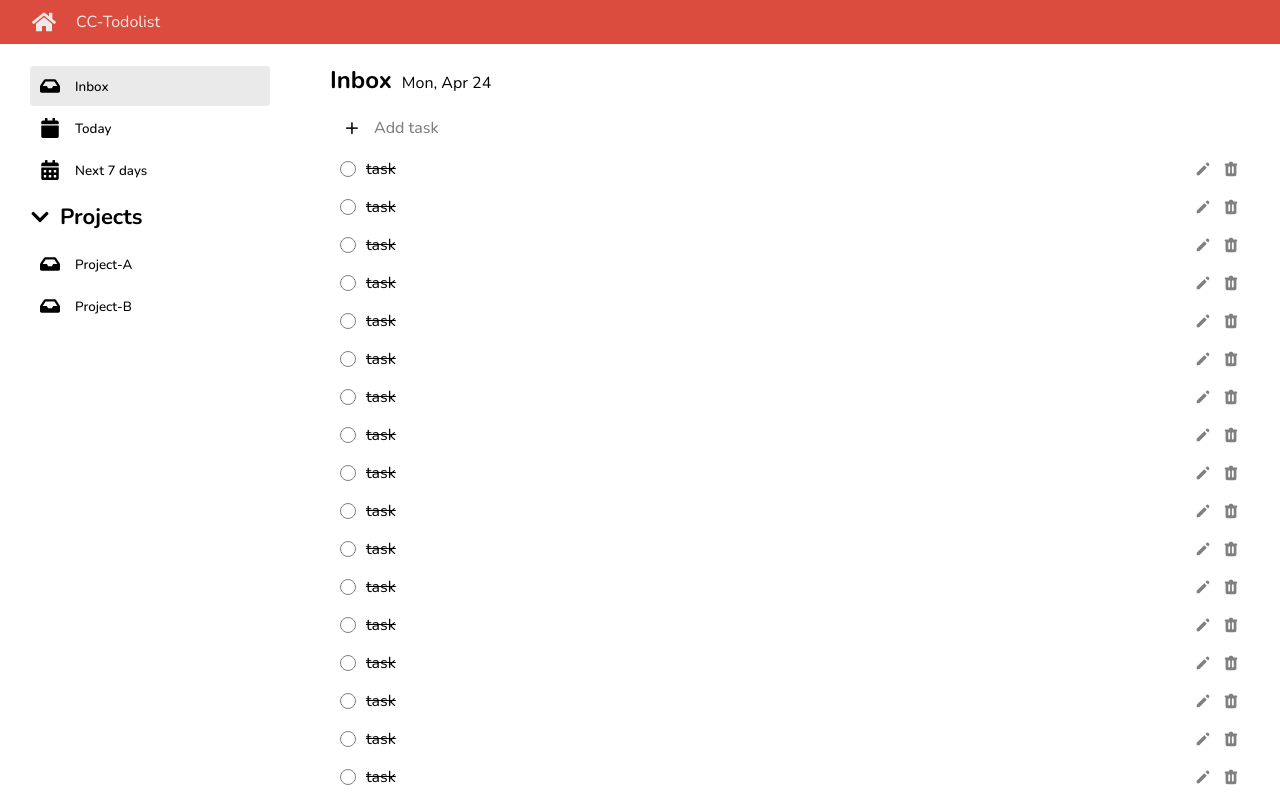
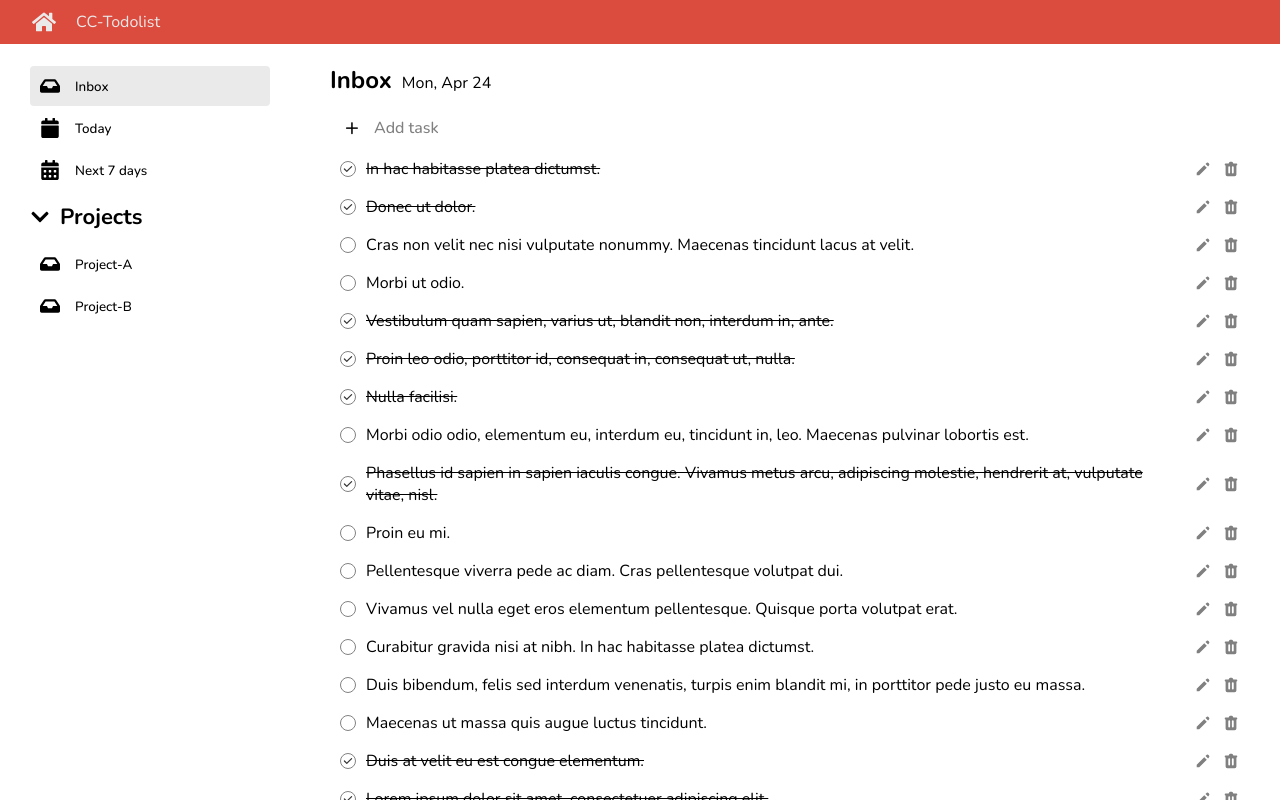
Before and after one commit to Krittayot007/CC-React-Todolist, a React (Create React App) app: page / in a window 1280 px wide. Built offline with nearby package versions, Linux system fonts and the light colour scheme.

Commit message:
finish:render with mockdata

```diff
--- a/src/components/Todo/AddTodo.jsx
+++ b/src/components/Todo/AddTodo.jsx
@@ -16,7 +16,7 @@ export function AddTodo() {
           <h3>Add task</h3>
         </div>
       ) : (
-        <TodoForm onSetIsAddMode={setIsAddMode}/>
+        <TodoForm  onSetIsShowForm={setIsAddMode} submitText='Add task'/>
       )}
     </>
   );
--- a/src/components/Todo/TodoContent.jsx
+++ b/src/components/Todo/TodoContent.jsx
@@ -1,13 +1,19 @@
 import { AddTodo } from './AddTodo';
 import { TodoHeader } from './TodoHeader';
 import { TodoLists } from './TodoLists'
+import mockData from '../../data/todos.json'
+import { useState } from 'react';
 
 export function TodoContent() {
+
+  const [todos, setTodos] = useState(mockData);
+  console.log(todos);
+
     return (
       <main className="content">
         <TodoHeader />
         <AddTodo />
-        <TodoLists />
+        <TodoLists todos={todos}/>
       </main>
     );
 }
--- a/src/components/Todo/TodoForm.jsx
+++ b/src/components/Todo/TodoForm.jsx
@@ -1,9 +1,9 @@
 import styles from './TodoForm.module.scss'
 import React, {useState} from 'react';
 
-export function TodoForm ({onSetIsAddMode}) {
+export function TodoForm ({onSetIsShowForm , submitText, oldTask}) {
 
-  const [task, setTask] = useState('');
+  const [task, setTask] = useState(oldTask || '');
   const [isError, setIsError] = useState(false)
 
   const handleSubmit = (e) => {
@@ -13,11 +13,15 @@ export function TodoForm ({onSetIsAddMode}) {
       return;
     }
     // จบ add mode
-    onSetIsAddMode(false);
+    onSetIsShowForm(false);
   };
   const handleClickCancel = (e) => {
-    console.log("Cancel");
-    onSetIsAddMode(false);
+    // // from Add todo / add
+    // onSetIsAddMode?.(false);
+    // // from Todo item / edit
+    // onSetIsEditMode?.(false);
+    // for Add / foe Edit
+    onSetIsShowForm?.(false);
   };
   const handleChangeInput = (e) => {
     setIsError(false);
@@ -32,7 +36,7 @@ export function TodoForm ({onSetIsAddMode}) {
             {isError && <p className={styles.todo__error}>Title is required</p>}
             <div className={styles.todo__form__buttons}>
               <button type='button' onClick={handleClickCancel}>Cancel</button>
-              <button type='submit'>Add Task</button>
+              <button type='submit'>{submitText}</button>
             </div>
           </div>
         </form>
--- a/src/components/Todo/TodoItem.jsx
+++ b/src/components/Todo/TodoItem.jsx
@@ -1,21 +1,45 @@
 import styles from './TodoItem.module.scss';
+import { useState } from 'react';
 import { HiCheck, HiPencil, HiTrash } from 'react-icons/hi';
+import { TodoForm } from './TodoForm';
 
-export function TodoItem () {
+export function TodoItem ({todo}) {
+  // check === done
+  const [isCheck, setIsCheck] = useState(todo.status);
+  const [isEdit, setisEdit] = useState(false);
+
+  const handleToggleCheck = () => {
+    setIsCheck(!isCheck);
+  }
+
+  const handleOpenEditMode = () => {
+    setisEdit(true);
+  }
+
+  const handleDeleteTodo = () => {
+		console.log("delete")
+	}
+
+  let checkboxStyle = isCheck ?  styles.checkbox__icon__done:  styles.checkbox__icon;
+  let taskStyle = isCheck ? styles.done : '';
+
     return (
-        <li className={styles.todo__item__container}>
-              <div className={styles.checkbox__container}>
-                <HiCheck className={styles.checkbox__icon} />
+      <>
+        { !isEdit ? (<li className={styles.todo__item__container}>
+              <div className={styles.checkbox__container} onClick={handleToggleCheck}>
+                <HiCheck className={checkboxStyle} />
               </div>
-              <p className={styles.done}>{`task`}</p>
+              <p className={taskStyle}>{todo.task}</p>
 
-              <div className={styles.edit__icon}>
+              <div className={styles.edit__icon} onClick={handleOpenEditMode}>
                 <HiPencil />
               </div>
 
-              <div className={styles.delete__icon}>
+              <div className={styles.delete__icon} onClick={handleDeleteTodo}>
                 <HiTrash />
               </div>
-        </li>
+        </li>) :
+        <TodoForm submitText='Edit task' onSetIsShowForm={setisEdit} oldTask='old-task-name'/>}
+      </>
     );
 }
--- a/src/components/Todo/TodoItem.module.scss
+++ b/src/components/Todo/TodoItem.module.scss
@@ -44,11 +44,11 @@ $grey: rgb(234, 234, 234);
 }
 
 // effect ติ้กถูกตอน hover ที่ <li>
-.checkbox__container:hover {
-    .checkbox__icon {
-        display: inline;
-    }
-}
+// .checkbox__container:hover {
+//     .checkbox__icon {
+//         display: inline;
+//     }
+// }
 
 .edit__icon,
 .delete__icon {
--- a/src/components/Todo/TodoLists.jsx
+++ b/src/components/Todo/TodoLists.jsx
@@ -1,11 +1,10 @@
 import { TodoItem } from "./TodoItem";
 
-export function TodoLists () {
-    const mockTodo = Array.from({length:50},(el,idx) => idx+1);
+export function TodoLists ({todos}) {
     return (
         <ul>
-          {mockTodo.map((el) => (
-            <TodoItem key={el}/>
+          {todos.map((todoObj) => (
+            <TodoItem key={todoObj.id} todo={todoObj}/>
           ))}
         </ul>
     )
--- /dev/null
+++ b/src/data/todos.json
@@ -0,0 +1,30 @@
+[{"id":1,"task":"In hac habitasse platea dictumst.","status":true,"due_date":"2023-04-30"},
+{"id":2,"task":"Donec ut dolor.","status":true,"due_date":"2023-04-28"},
+{"id":3,"task":"Cras non velit nec nisi vulputate nonummy. Maecenas tincidunt lacus at velit.","status":false,"due_date":"2023-05-07"},
+{"id":4,"task":"Morbi ut odio.","status":false,"due_date":"2023-05-06"},
+{"id":5,"task":"Vestibulum quam sapien, varius ut, blandit non, interdum in, ante.","status":true,"due_date":"2023-04-28"},
+{"id":6,"task":"Proin leo odio, porttitor id, consequat in, consequat ut, nulla.","status":true,"due_date":"2023-05-04"},
+{"id":7,"task":"Nulla facilisi.","status":true,"due_date":"2023-04-26"},
+{"id":8,"task":"Morbi odio odio, elementum eu, interdum eu, tincidunt in, leo. Maecenas pulvinar lobortis est.","status":false,"due_date":"2023-05-04"},
+{"id":9,"task":"Phasellus id sapien in sapien iaculis congue. Vivamus metus arcu, adipiscing molestie, hendrerit at, vulputate vitae, nisl.","status":true,"due_date":"2023-04-30"},
+{"id":10,"task":"Proin eu mi.","status":false,"due_date":"2023-04-25"},
+{"id":11,"task":"Pellentesque viverra pede ac diam. Cras pellentesque volutpat dui.","status":false,"due_date":"2023-05-01"},
+{"id":12,"task":"Vivamus vel nulla eget eros elementum pellentesque. Quisque porta volutpat erat.","status":false,"due_date":"2023-05-03"},
+{"id":13,"task":"Curabitur gravida nisi at nibh. In hac habitasse platea dictumst.","status":false,"due_date":"2023-05-01"},
+{"id":14,"task":"Duis bibendum, felis sed interdum venenatis, turpis enim blandit mi, in porttitor pede justo eu massa.","status":false,"due_date":"2023-04-29"},
+{"id":15,"task":"Maecenas ut massa quis augue luctus tincidunt.","status":false,"due_date":"2023-05-01"},
+{"id":16,"task":"Duis at velit eu est congue elementum.","status":true,"due_date":"2023-04-25"},
+{"id":17,"task":"Lorem ipsum dolor sit amet, consectetuer adipiscing elit.","status":true,"due_date":"2023-04-25"},
+{"id":18,"task":"Nam nulla.","status":true,"due_date":"2023-04-30"},
+{"id":19,"task":"Integer ac leo.","status":false,"due_date":"2023-05-03"},
+{"id":20,"task":"Nulla nisl.","status":true,"due_date":"2023-05-07"},
+{"id":21,"task":"Nulla ac enim.","status":true,"due_date":"2023-05-05"},
+{"id":22,"task":"Vivamus vel nulla eget eros elementum pellentesque.","status":true,"due_date":"2023-04-29"},
+{"id":23,"task":"Curabitur in libero ut massa volutpat convallis.","status":false,"due_date":"2023-04-27"},
+{"id":24,"task":"In sagittis dui vel nisl. Duis ac nibh.","status":false,"due_date":"2023-05-01"},
+{"id":25,"task":"Curabitur convallis. Duis consequat dui nec nisi volutpat eleifend.","status":true,"due_date":"2023-04-28"},
+{"id":26,"task":"Suspendisse potenti.","status":true,"due_date":"2023-05-07"},
+{"id":27,"task":"Nam ultrices, libero non mattis pulvinar, nulla pede ullamcorper augue, a suscipit nulla elit ac nulla.","status":true,"due_date":"2023-04-25"},
+{"id":28,"task":"Donec semper sapien a libero.","status":false,"due_date":"2023-04-28"},
+{"id":29,"task":"In congue.","status":false,"due_date":"2023-04-25"},
+{"id":30,"task":"Suspendisse potenti. Nullam porttitor lacus at turpis.","status":true,"due_date":"2023-05-03"}]
```
